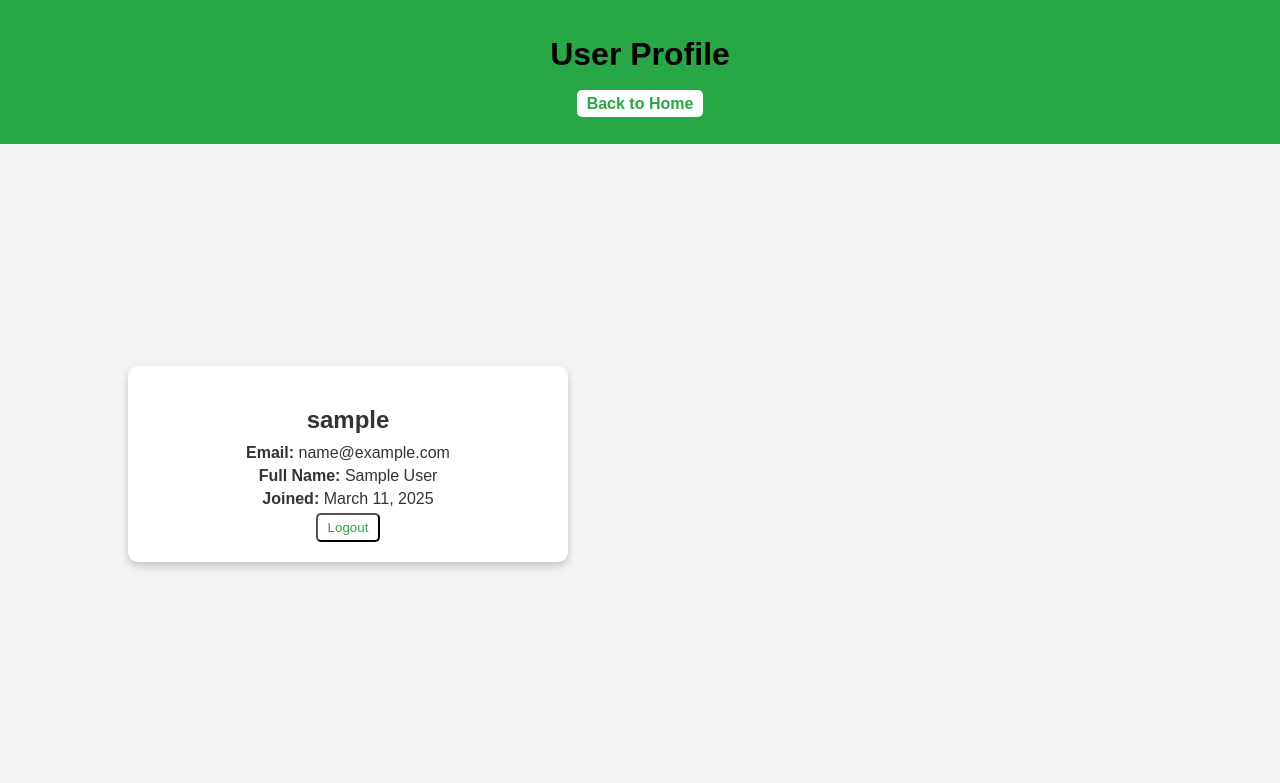
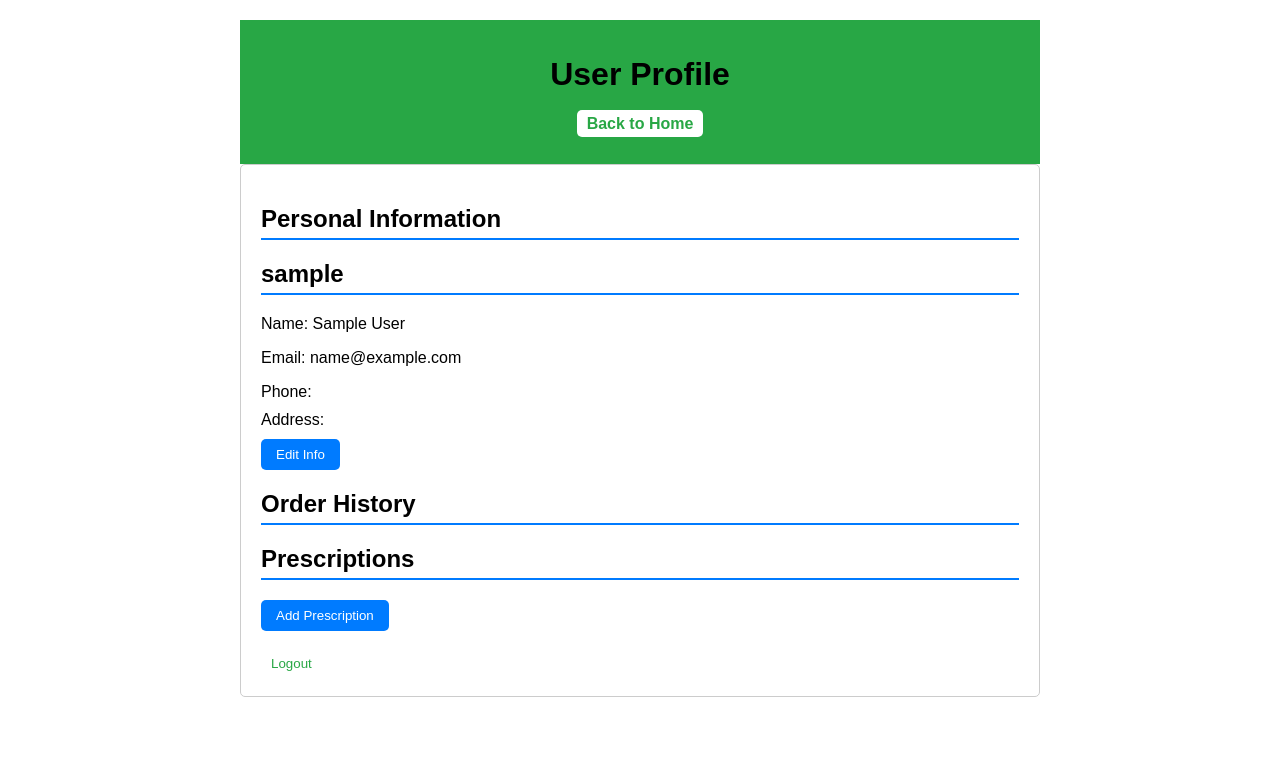
Before and after one commit to Saeed3687/Drugstore, a Django app: page /profile/ in a window 1280 px wide. Shown: the top 783 px of the page. Run offline with Django 5.2, Linux system fonts and the light colour scheme; the visitor is signed in with stand-in values (Sample User, id 1).

Commit message:
some changes in user profile

```diff
--- a/static/main_styles.css
+++ b/static/main_styles.css
@@ -1,10 +1,9 @@
 /* General Styles */
 body {
     font-family: Arial, sans-serif;
-    margin: 0;
-    padding: 0;
-    background: #f4f4f4;
-    color: #333;
+    max-width: 800px;
+    margin: 0 auto;
+    padding: 20px;
 }
 
 /* Header */
@@ -199,69 +198,38 @@
     background-color: #0056b3;
 }
 
-.profile-icon {
-    position: absolute;
-    left: 20px;
-    top: 15px;
-}
 
-.profile-icon img {
-    width: 30px;  /* Reduce the size */
-    height: 30px; /* Reduce the size */
-    border-radius: 50%;
-    cursor: pointer;
-    border: 2px solid #ccc; /* Optional: Add a border for better visibility */
-    padding: 2px; /* Optional: Adds space inside the border */
-}
-
-
-.profile {
-    display: flex;
-    justify-content: center;
-    align-items: center;
-    height: 80vh;
-}
-
-.profile-card {
-    background: #fff;
+.profile-container {
+    border: 1px solid #ccc;
     padding: 20px;
-    border-radius: 10px;
-    box-shadow: 0 4px 8px rgba(0, 0, 0, 0.2);
-    text-align: center;
-    max-width: 400px;
-    width: 100%;
-}
-
-.profile-card img {
-    width: 80px;
-    height: 80px;
-    border-radius: 50%;
-    margin-bottom: 15px;
-}
-
-.profile-card h2 {
-    margin-bottom: 10px;
-}
-
-.profile-card p {
-    margin: 5px 0;
-}
-
-.logout-btn {
-    display: inline-block;
-    margin-top: 15px;
-    padding: 10px 20px;
-    background-color: #ff4d4d;
-    color: white;
-    text-decoration: none;
     border-radius: 5px;
 }
-
-.logout-btn:hover {
-    background-color: #d63333;
+.section {
+    margin-bottom: 20px;
 }
-.profile-icon i {
-    font-size: 30px; /* Adjust size */
-    color: #333; /* Adjust color */
+.section h2 {
+    border-bottom: 2px solid #007bff;
+    padding-bottom: 5px;
+}
+.info-item {
+    margin: 10px 0;
+}
+.order-list, .prescription-list {
+    list-style: none;
+    padding: 0;
+}
+.order-list li, .prescription-list li {
+    padding: 10px;
+    border-bottom: 1px solid #eee;
+}
+button {
+    padding: 8px 15px;
+    background-color: #007bff;
+    color: white;
+    border: none;
+    border-radius: 5px;
     cursor: pointer;
 }
+button:hover {
+    background-color: #0056b3;
+}
--- a/templates/user_profile.html
+++ b/templates/user_profile.html
@@ -1,16 +1,57 @@
 {% load static %}
+
 <!DOCTYPE html>
 <html lang="en">
 <head>
     <meta charset="UTF-8">
     <meta name="viewport" content="width=device-width, initial-scale=1.0">
-    <title>User Profile</title>
     <link rel="stylesheet" href="{% static 'main_styles.css' %}">
-    <link rel="stylesheet" href="https://cdnjs.cloudflare.com/ajax/libs/font-awesome/6.0.0/css/all.min.css">
-
+    <!-- <link rel="stylesheet" href="https://cdnjs.cloudflare.com/ajax/libs/font-awesome/6.0.0/css/all.min.css"> -->
+    <title>User Profile - Drugstore</title>
+    <style>
+        body {
+            font-family: Arial, sans-serif;
+            max-width: 800px;
+            margin: 0 auto;
+            padding: 20px;
+        }
+        .profile-container {
+            border: 1px solid #ccc;
+            padding: 20px;
+            border-radius: 5px;
+        }
+        .section {
+            margin-bottom: 20px;
+        }
+        .section h2 {
+            border-bottom: 2px solid #007bff;
+            padding-bottom: 5px;
+        }
+        .info-item {
+            margin: 10px 0;
+        }
+        .order-list, .prescription-list {
+            list-style: none;
+            padding: 0;
+        }
+        .order-list li, .prescription-list li {
+            padding: 10px;
+            border-bottom: 1px solid #eee;
+        }
+        button {
+            padding: 8px 15px;
+            background-color: #007bff;
+            color: white;
+            border: none;
+            border-radius: 5px;
+            cursor: pointer;
+        }
+        button:hover {
+            background-color: #0056b3;
+        }
+    </style>
 </head>
 <body>
-
     <header>
         <div class="container">
             <h1 class="logo">User Profile</h1>
@@ -21,22 +62,107 @@
             </nav>
         </div>
     </header>
+    <div class="profile-container">
+        <div class="section" id="personal-info">
+            <h2>Personal Information</h2>
+            <h2>{{ user.username }}</h2>
+            <div class="info-item">Name: </strong> {{ user.first_name }} {{ user.last_name }}</p> </div>
+            <div class="info-item">Email: </strong> {{ user.email }}</p></div>
+            <div class="info-item">Phone: <span id="user-phone"></span></div>
+            <div class="info-item">Address: <span id="user-address"></span></div>
+            <button onclick="editPersonalInfo()">Edit Info</button>
+        </div>
 
-    <section class="profile">
-        <div class="container">
-            <div class="profile-card">
+        <div class="section" id="order-history">
+            <h2>Order History</h2>
+            <ul class="order-list" id="orders"></ul>
+        </div>
 
-                <h2>{{ user.username }}</h2>
-                <p><strong>Email:</strong> {{ user.email }}</p>
-                <p><strong>Full Name:</strong> {{ user.first_name }} {{ user.last_name }}</p>
-                <p><strong>Joined:</strong> {{ user.date_joined|date:"F d, Y" }}</p>
-                <form action="{% url 'logout' %}" method="post" style="display:inline;">
-                    {% csrf_token %}
-                    <button type="submite" class="btn">Logout</button>
-                </form>
-            </div>
+        <div class="section" id="prescriptions">
+            <h2>Prescriptions</h2>
+            <ul class="prescription-list" id="prescription-list"></ul>
+            <button onclick="addPrescription()">Add Prescription</button>
         </div>
-    </section>
+        <div>
+            <form action="{% url 'logout' %}" method="post" style="display:inline;">
+                {% csrf_token %}
+                <button type="submite" class="btn">Logout</button>
+            </form>
+        </div>
+    </div>
 
+    <script>
+
+        const userData = {
+            name: "John Doe",
+            email: "john.doe@email.com",
+            phone: "(555) 123-4567",
+            address: "123 Main St, City, Country",
+            orders: [
+                { id: "ORD001", date: "2025-03-15", total: 45.99, status: "Delivered" },
+                { id: "ORD002", date: "2025-03-20", total: 29.99, status: "Processing" }
+            ],
+            prescriptions: [
+                { medication: "Amoxicillin", dosage: "500mg", frequency: "Twice daily" },
+                { medication: "Lisinopril", dosage: "10mg", frequency: "Once daily" }
+            ]
+        };
+
+        // Function to populate profile data
+        function loadProfile() {
+            document.getElementById("user-name").textContent = userData.name;
+            document.getElementById("user-email").textContent = userData.email;
+            document.getElementById("user-phone").textContent = userData.phone;
+            document.getElementById("user-address").textContent = userData.address;
+
+            // Populate orders
+            const orderList = document.getElementById("orders");
+            userData.orders.forEach(order => {
+                const li = document.createElement("li");
+                li.innerHTML = `Order ${order.id} - ${order.date} - $${order.total} - ${order.status}`;
+                orderList.appendChild(li);
+            });
+
+            // Populate prescriptions
+            const prescriptionList = document.getElementById("prescription-list");
+            userData.prescriptions.forEach(pres => {
+                const li = document.createElement("li");
+                li.innerHTML = `${pres.medication} - ${pres.dosage} - ${pres.frequency}`;
+                prescriptionList.appendChild(li);
+            });
+        }
+
+        // Edit personal info function
+        function editPersonalInfo() {
+            const newName = prompt("Enter new name:", userData.name);
+            const newEmail = prompt("Enter new email:", userData.email);
+            const newPhone = prompt("Enter new phone:", userData.phone);
+            const newAddress = prompt("Enter new address:", userData.address);
+
+            if (newName) userData.name = newName;
+            if (newEmail) userData.email = newEmail;
+            if (newPhone) userData.phone = newPhone;
+            if (newAddress) userData.address = newAddress;
+
+            loadProfile(); // Refresh display
+            // Here you'd typically send updated data to your backend
+        }
+
+        // Add prescription function
+        function addPrescription() {
+            const medication = prompt("Enter medication name:");
+            const dosage = prompt("Enter dosage:");
+            const frequency = prompt("Enter frequency:");
+
+            if (medication && dosage && frequency) {
+                userData.prescriptions.push({ medication, dosage, frequency });
+                loadProfile(); // Refresh display
+                // Here you'd typically send new prescription to your backend
+            }
+        }
+
+        // Load profile when page loads
+        window.onload = loadProfile;
+    </script>
 </body>
 </html>
```
